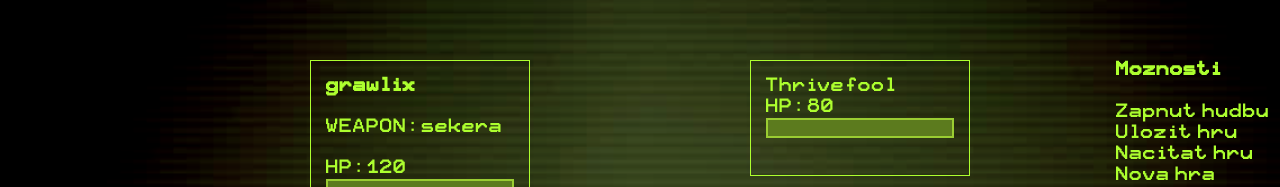
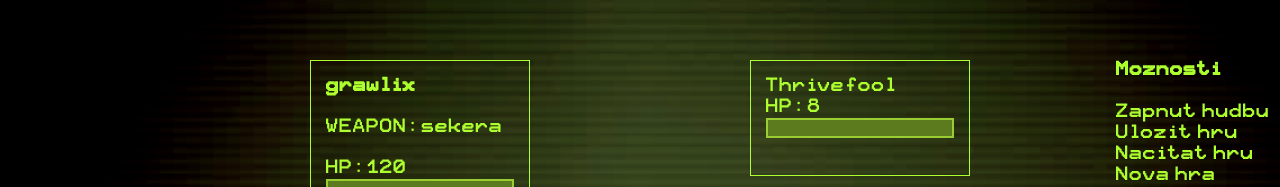
Before and after one commit to rinc3wind/nightcall_game, a Vue app: page / in a window 1280 px wide. Both pictures are taken after a click on the element "COMBAT". Shown: the top 187 px of the page. Built offline with nearby package versions, Linux system fonts and the light colour scheme.

Commit message:
[+] enemy on death trigger

```diff
--- a/src/Combat.vue
+++ b/src/Combat.vue
@@ -98,9 +98,12 @@
                     },
                     {
                         name: 'Thrivefool',
-                        hp: 80,
+                        hp: 8,
                         attack: [2, 7],
-                        skill: 'CYBER BOMBA' // na screene sa zjavi bomba a timer, ked vydrzi 5 kol tak dostanes 10 damage
+                        skill: 'CYBER BOMBA', // na screene sa zjavi bomba a timer, ked vydrzi 5 kol tak dostanes 10 damage
+                        onDeath: function() {
+                            this.parent.enemies = []
+                        }
                     },
                     {
                         name: 'Vektoroskop',
@@ -182,6 +185,7 @@
                     this.add_log(enemy.name + ' dostal supu za ' + damage + '.')
 
                     if (enemy.hp <= 0) {
+                        if (enemy.onDeath) enemy.onDeath()
                         this.add_log(enemy.name + ' je porazeny.')
 
                         this.enemies = this.enemies.filter(enemyFromArray => {
@@ -261,6 +265,7 @@
             },
             enemySkill(skill) {
                 if (skill == 'TIME HACK') {
+
                 } else if (skill == 'SYNTH BOLT') {
                     var damage = this.randomNumber(1, 10)
                     this.char.hp = this.char.hp - damage
@@ -291,6 +296,7 @@
                     if (enemy_name == enemy.name) {
                         var enemy_copy = JSON.parse(JSON.stringify(enemy))
                         if (enemy.everyTurn) enemy_copy.everyTurn = enemy.everyTurn
+                        if (enemy.onDeath) enemy_copy.onDeath = enemy.onDeath
                         enemy_copy.id = Math.floor(Math.random() * 1000000000)
                         enemy_copy.max_hp = enemy.hp
                         enemy_copy.attacked = false
```
